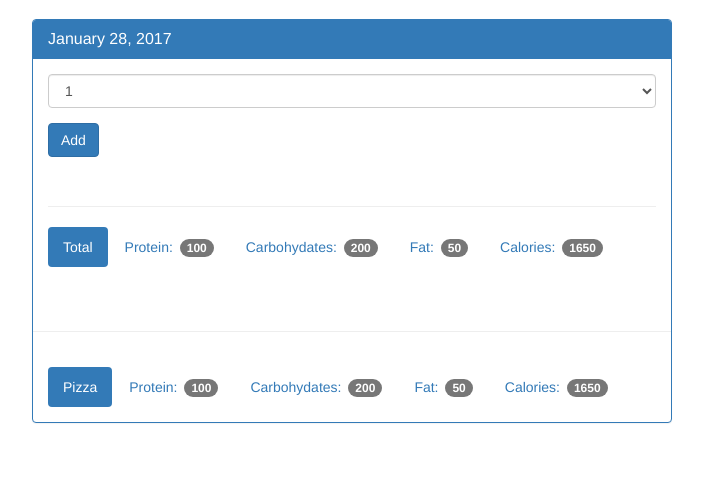
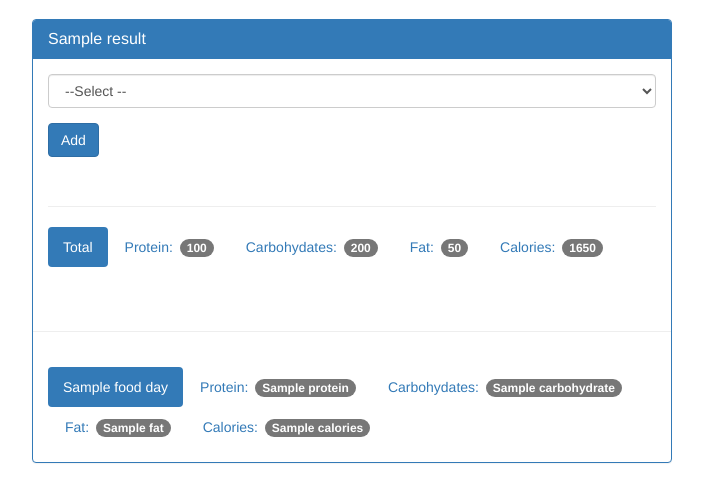
Before and after one commit to Balan11/fast-flask, a Flask app: template Food App/template/day.html in a window 1280 px wide. Shown: the part 51-553 px from the top of the page, without its empty margins (288-991 px from the left). Run offline with Flask 3, Linux system fonts and the light colour scheme; the template is opened without the code that fills it: most values are stand-ins (such as "Sample title", 1, 10 or a date in 2020).

Commit message:
07-01-2025

```diff
--- a/Food App/template/day.html
+++ b/Food App/template/day.html
@@ -6,15 +6,18 @@
         <div>
           <div class="panel panel-primary">
             <div class="panel-heading">
-              <h3 class="panel-title">January 28, 2017</h3>
+              <h3 class="panel-title">{{result}}</h3>
             </div>
 
             <div class="panel-body">
 
-              <form method="POST" action="{{url_for('day')}}">
+              <form method="POST" action="{{url_for('view',date = date)}}">
                 <div class="form-group">
-                  <select class="form-control">
-                    <option>1</option>
+                  <select class="form-control" required name="foodselect">
+                    <option value="">--Select --</option>
+                    {%for i in myfood %}
+                      <option value="{{i.id}}">{{i.name}}</option>
+                    {%endfor%}
                   </select>
                 </div>
 
@@ -37,13 +40,15 @@
             <div class="page-header"></div>
 
             <div class="panel-body">
-              <ul class="nav nav-pills" role="tablist">
-                <li class="active"><a>Pizza</a></li>
-                <li><a>Protein: <span class="badge">100</span></a></li>
-                <li><a>Carbohydates: <span class="badge">200</span></a></li>
-                <li><a>Fat: <span class="badge">50</span></a></li>
-                <li><a>Calories: <span class="badge">1650</span></a></li>
-              </ul>
+              {%for i in  food_day%}
+                <ul class="nav nav-pills" role="tablist">
+                  <li class="active"><a>{{i.name}}</a></li>
+                  <li><a>Protein: <span class="badge">{{i.protein}}</span></a></li>
+                  <li><a>Carbohydates: <span class="badge">{{i.carbohydrate}}</span></a></li>
+                  <li><a>Fat: <span class="badge">{{i.fat}}</span></a></li>
+                  <li><a>Calories: <span class="badge">{{i.calories}}</span></a></li>
+                </ul>
+              {%endfor%}
             </div>
 
           </div>
```
Also changed, not shown: Food App/app.py (+35 -5 lines), Food App/template/home.html (+4 -3 lines), Food App/foodappDb.db, 1 other file.
